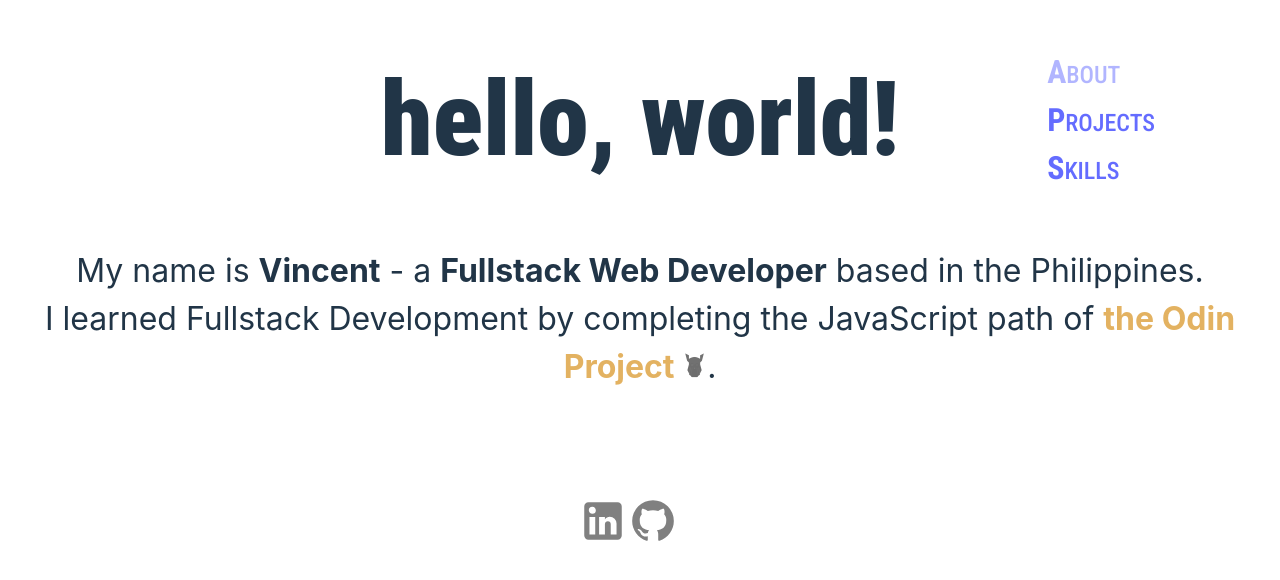
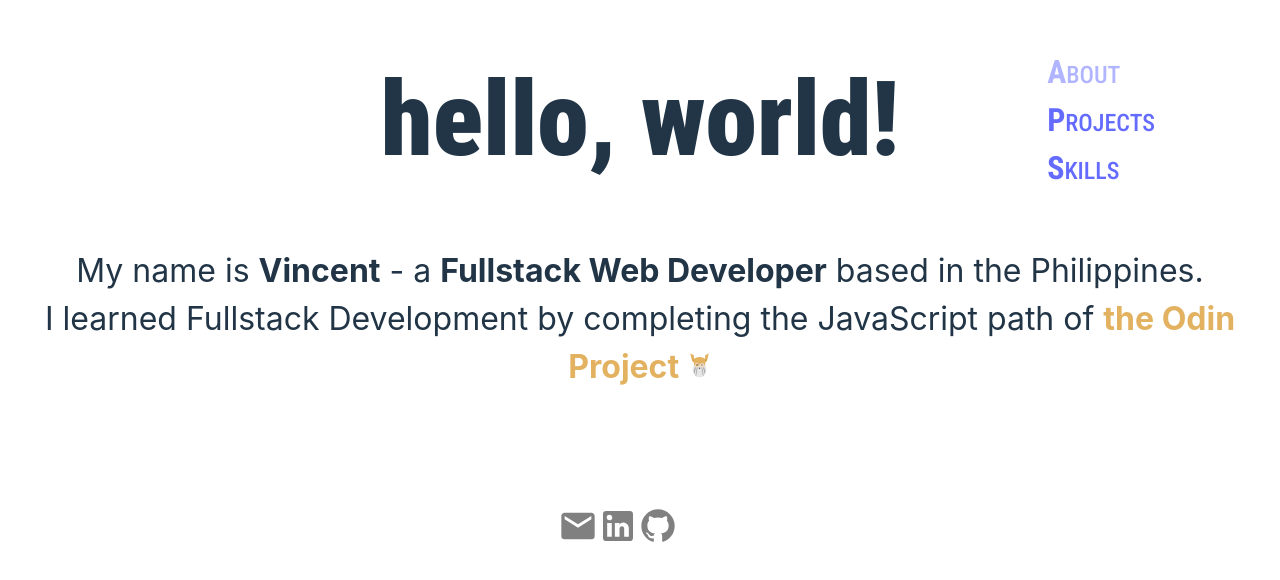
Before and after one commit to firstlast-0/personalSite2, a React (Vite) app: page / in a window 1280 px wide. Shown: the part 208-788 px from the top of the page. Built offline with nearby package versions, Linux system fonts and the light colour scheme.

Commit message:
Add email to Contact section

```diff
--- a/src/App.css
+++ b/src/App.css
@@ -57,12 +57,12 @@ nav a:hover::after {
 }
 
 .contact .icon {
-    width: 50px;
+    width: 40px;
 }
 
 .contact .icon:hover {
     animation-name: grow;
-    animation-duration: 300ms;
+    animation-duration: 150ms;
     animation-timing-function: ease-in-out;
     animation-fill-mode: forwards;
     filter: brightness(0) saturate(100%) invert(34%) sepia(44%) saturate(2819%) hue-rotate(224deg) brightness(93%) contrast(104%);
@@ -148,6 +148,9 @@ nav a:hover::after {
 
 .icon {
     width: 25px;
+}
+
+.grayFilter {
     filter: invert(55%) sepia(0%) saturate(0%) hue-rotate(42deg) brightness(91%) contrast(88%);
 }
 
--- a/src/App.jsx
+++ b/src/App.jsx
@@ -11,7 +11,7 @@ function App() {
                 <br />
                 My name is <strong>Vincent</strong> - a <strong>Fullstack Web Developer</strong> based in the Philippines.
                 <br />
-                I learned Fullstack Development by completing the JavaScript path of <a href="https://theodinproject.com/" className='odin' target='_blank' rel="noreferrer"><strong>the Odin Project <img src={odin} className="icon" alt="odin" /></strong></a>.
+                I learned Fullstack Development by completing the JavaScript path of <a href="https://theodinproject.com/" className='odin' target='_blank' rel="noreferrer"><strong>the Odin Project <img src={odin} className="icon" alt="odin" /></strong></a>
             </div>
 
             <Nav></Nav>
--- a/src/components/contact.jsx
+++ b/src/components/contact.jsx
@@ -1,11 +1,13 @@
 import github from '/github.svg';
 import linkedin from '/linkedin.svg';
+import email from '/email.svg';
 
 function Contact() {
     return (
         <div className="contact">
-            <a href="https://linkedin.com/in/vin-fajardo" target='_blank' rel="noreferrer"><img src={linkedin} className="icon" alt="linkedin" /></a>
-            <a href="https://github.com/firstlast-0" target='_blank' rel="noreferrer"><img src={github} className="icon" alt="github" /></a>
+            <a href="mailto:fvf.vinn@gmail.com" target='_blank' rel="noreferrer"><img src={email} className="icon grayFilter" alt="email" /></a>
+            <a href="https://linkedin.com/in/vin-fajardo" target='_blank' rel="noreferrer"><img src={linkedin} className="icon grayFilter" alt="linkedin" /></a>
+            <a href="https://github.com/firstlast-0" target='_blank' rel="noreferrer"><img src={github} className="icon grayFilter" alt="github" /></a>
         </div>
     );
 }
--- a/src/components/projects.jsx
+++ b/src/components/projects.jsx
@@ -15,10 +15,10 @@ function Projects() {
 
                     <div className="links">
                         <a href="https://odin-book-1uek.onrender.com/" target='_blank'>
-                            <img src={eye} className="icon" alt="eye" />Live Preview
+                            <img src={eye} className="icon grayFilter" alt="eye" />Live Preview
                         </a>
                         <a href="https://github.com/firstlast-0/odin-book" target='_blank'>
-                            <img src={github} className="icon" alt="github" />Github Repo
+                            <img src={github} className="icon grayFilter" alt="github" />Github Repo
                         </a>
                     </div>
                 </div>
@@ -29,10 +29,10 @@ function Projects() {
 
                     <div className="links">
                         <a href="https://ec-ws.netlify.app" target='_blank'>
-                            <img src={eye} className="icon" alt="eye" />Live Preview
+                            <img src={eye} className="icon grayFilter" alt="eye" />Live Preview
                         </a>
                         <a href="https://github.com/firstlast-0/shopping-cart" target='_blank'>
-                            <img src={github} className="icon" alt="github" />Github Repo
+                            <img src={github} className="icon grayFilter" alt="github" />Github Repo
                         </a>
                     </div>
                 </div>
@@ -43,10 +43,10 @@ function Projects() {
 
                     <div className="links">
                         <a href="https://firstlast-0.github.io/dashboard/" target='_blank'>
-                            <img src={eye} className="icon" alt="eye" />Live Preview
+                            <img src={eye} className="icon grayFilter" alt="eye" />Live Preview
                         </a>
                         <a href="https://github.com/firstlast-0/dashboard" target='_blank'>
-                            <img src={github} className="icon" alt="github" />Github Repo
+                            <img src={github} className="icon grayFilter" alt="github" />Github Repo
                         </a>
                     </div>
                 </div>
@@ -57,10 +57,10 @@ function Projects() {
 
                     <div className="links">
                         <a href="https://inventory-app-0rel.onrender.com/" target='_blank'>
-                            <img src={eye} className="icon" alt="eye" />Live Preview
+                            <img src={eye} className="icon grayFilter" alt="eye" />Live Preview
                         </a>
                         <a href="https://github.com/firstlast-0/inventory_app" target='_blank'>
-                            <img src={github} className="icon" alt="github" />Github Repo
+                            <img src={github} className="icon grayFilter" alt="github" />Github Repo
                         </a>
                     </div>
                 </div>
@@ -70,10 +70,10 @@ function Projects() {
                     <div>This Express app showcases my ability to give users different abilities and permissions</div>
                     <div className="links">
                         <a href="https://members-only-3pau.onrender.com/" target='_blank'>
-                            <img src={eye} className="icon" alt="eye" />Live Preview
+                            <img src={eye} className="icon grayFilter" alt="eye" />Live Preview
                         </a>
                         <a href="https://github.com/firstlast-0/members-only" target='_blank'>
-                            <img src={github} className="icon" alt="github" />Github Repo
+                            <img src={github} className="icon grayFilter" alt="github" />Github Repo
                         </a>
                     </div>
                 </div>
@@ -97,10 +97,10 @@ function Projects() {
 
                     <div className="links">
                         <a href="https://firstlast-0.github.io/odin-sketch/" target='_blank'>
-                            <img src={eye} className="icon" alt="eye" />Live Preview
+                            <img src={eye} className="icon grayFilter" alt="eye" />Live Preview
                         </a>
                         <a href="https://github.com/firstlast-0/odin-sketch" target='_blank'>
-                            <img src={github} className="icon" alt="github" />Github Repo
+                            <img src={github} className="icon grayFilter" alt="github" />Github Repo
                         </a>
                     </div>
                 </div>
```
Also changed, not shown: public/email.svg (added), 1 other file (tests, documents, lock files or other folders).
